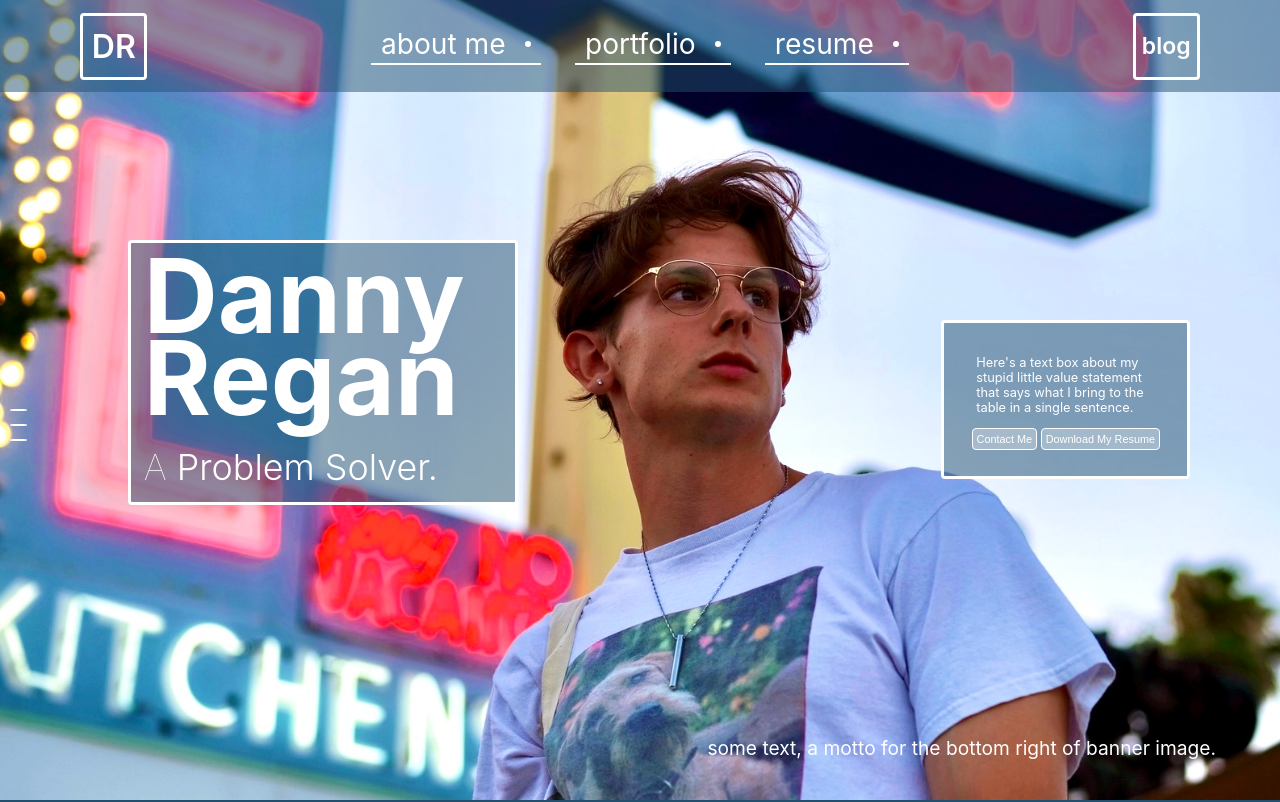
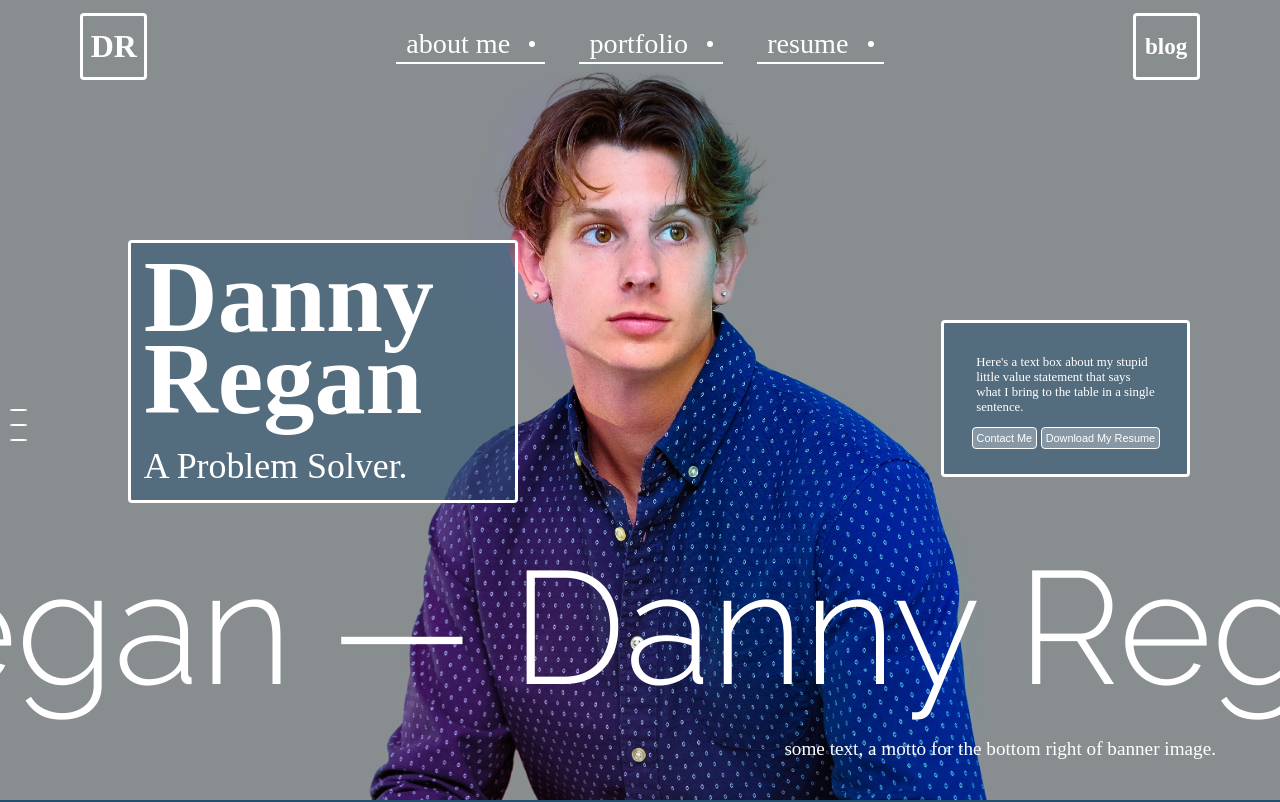
Before and after one commit to dannyregan/dreegs, a React (Create React App) app: page / in a window 1280 px wide. Shown: the top 802 px of the page. Built offline with nearby package versions, Linux system fonts and the light colour scheme.

Commit message:
create infinite name wrap on hero section

```diff
--- a/package.json
+++ b/package.json
@@ -8,6 +8,7 @@
     "@testing-library/user-event": "^13.5.0",
     "react": "^18.2.0",
     "react-dom": "^18.2.0",
+    "react-router-dom": "^6.22.1",
     "react-scripts": "5.0.1",
     "web-vitals": "^2.1.4"
   },
--- a/public/index.html
+++ b/public/index.html
@@ -16,6 +16,9 @@
       user's mobile device or desktop. See https://developers.google.com/web/fundamentals/web-app-manifest/
     -->
     <link rel="manifest" href="%PUBLIC_URL%/manifest.json" />
+    <link rel="preconnect" href="https://fonts.googleapis.com">
+    <link rel="preconnect" href="https://fonts.gstatic.com" crossorigin>
+    <link href="https://fonts.googleapis.com/css2?family=Open+Sans:wght@400;700&family=Raleway:ital,wght@0,100..900;1,100..900&display=swap" rel="stylesheet">
     <!--
       Notice the use of %PUBLIC_URL% in the tags above.
       It will be replaced with the URL of the `public` folder during the build.
--- a/src/Components/Nav.js
+++ b/src/Components/Nav.js
@@ -1,6 +1,6 @@
 import React, {useState, useEffect} from "react";
 import styles from './Nav.module.css';
-import tallPortrail from '../images/editTaller.jpg'
+import hero from '../images/Hero.jpg';
 
 export default function Nav() {
     useEffect(() => {
@@ -34,7 +34,7 @@ export default function Nav() {
         <>
             <div className={styles.bannerContainer}>
                 <div className={styles.bannerImg}>
-                    <img src={tallPortrail} alt='Danny Regan'></img>
+                    <img src={hero} alt='Danny Regan'></img>
                 </div>
                 <div className={styles.nav}>
                     <div className={styles.navDivLeft}>
@@ -77,6 +77,32 @@ export default function Nav() {
                 <div className={styles.motto}>
                     <p>some text, a motto for the bottom right of banner image.</p>
                 </div>
+
+                {/* <div class="scrolling-text-container">
+    <div class="scrolling-text-inner" style="--marquee-speed: 20s; --direction:scroll-left" role="marquee">
+        <div class="scrolling-text">
+            <div class="scrolling-text-item">Your First Announcement</div>
+            <div class="scrolling-text-item">Your Second Announcement</div>
+            <!-- Add More Items Here -->
+        </div>
+    </div>
+</div> */}
+                <div className={styles.nameContainer}>
+                    <div className={styles.nameInner} style={{'--marquee-speed': '20s', '--direction': 'scroll-left'}} role='marquee'>
+                        <div className={styles.nameText}>
+                            <h1 className={styles.scrollingName}>Danny Regan</h1>
+                            <h1 className={styles.scrollingName}><span className={styles.spacer}>—</span></h1>
+                        </div>
+                        <div className={styles.nameText}>
+                            <h1 className={styles.scrollingName}>Danny Regan</h1>
+                            <h1 className={styles.scrollingName}><span className={styles.spacer}>—</span></h1>
+                        </div>
+                        <div className={styles.nameText}>
+                            <h1 className={styles.scrollingName}>Danny Regan</h1>
+                            <h1 className={styles.scrollingName}><span className={styles.spacer}>—</span></h1>
+                        </div>
+                    </div>
+                </div>
             </div>
         </>
     )
--- a/src/Components/Nav.module.css
+++ b/src/Components/Nav.module.css
@@ -2,15 +2,20 @@
 
 .bannerContainer {
   width: 100vw;
-  max-height: 100vh;
+  min-height: 100vh;
   position: relative;
   overflow: hidden;
   display: flex;
 }
 
+.bannerImg {
+  min-height: 100vh;
+  max-height: 100vh;
+}
+
 .bannerImg img {
   width: 100vw;
-  max-height: 100%;
+  min-height: 100%;
   object-fit: cover;
 }
 
@@ -22,7 +27,6 @@
     align-items: center;
     position: absolute;
     width: 100%;
-    background-color: hsla(205, 52%, 29%, 0.5);
   }
 
   .navDivLeft a {
@@ -122,6 +126,66 @@
   width: 28vw;
   padding: 1%;
 }
+
+.nameContainer {
+  /* width: 100vw; */
+  overflow: hidden;
+  position: absolute;
+  top: 66.7vh;
+}
+
+.nameInner {
+  white-space: nowrap;
+  display: flex;
+}
+
+.nameText {
+  display: flex;
+}
+
+.scrollingName {
+  color: white;
+  font-size: 10rem;
+  font-family: "Raleway", sans-serif;
+  font-weight: 300;
+}
+
+.nameInner div {
+  animation: scrollLeft 10s linear infinite;
+}
+
+.spacer {
+  padding: 0px 3vw;
+}
+
+@keyframes scrollLeft {
+  0% {
+      transform: translateX(0%);
+  }
+
+  100% {
+      transform: translateX(-100%);
+  }
+}
+
+/* .nameWrapper h1 {
+  display: inline-block;
+  color: white;
+  font-family: "Raleway", sans-serif;
+  font-optical-sizing: auto;
+  font-weight: 400;
+  font-style: normal;
+  font-size: 10rem;
+}
+
+@keyframes marquee {
+  0% {
+    transform: translateX(0%)
+  }
+  100% {
+    transform: translateX(-100%)
+  }
+} */
 
 .danny,
 .regan {
--- a/src/index.css
+++ b/src/index.css
@@ -1,11 +1,20 @@
 body {
   margin: 0;
   padding: 0;
-  font-family: -apple-system, BlinkMacSystemFont, 'Segoe UI', 'Roboto', 'Oxygen',
+  /* font-family: -apple-system, BlinkMacSystemFont, 'Segoe UI', 'Roboto', 'Oxygen',
     'Ubuntu', 'Cantarell', 'Fira Sans', 'Droid Sans', 'Helvetica Neue',
     sans-serif;
   -webkit-font-smoothing: antialiased;
-  -moz-osx-font-smoothing: grayscale;
+  -moz-osx-font-smoothing: grayscale; */
+}
+
+.raleway-regular {
+  /* <uniquifier>: Use a uniquifier for the class name
+  // <weight>: Use a value from 100 to 900 */
+  font-family: "Raleway", sans-serif;
+  font-optical-sizing: auto;
+  font-weight: 400;
+  font-style: normal;
 }
 
 * {
```
Also changed, not shown: src/images/Hero.jpg (added), 1 other file (tests, documents, lock files or other folders).
